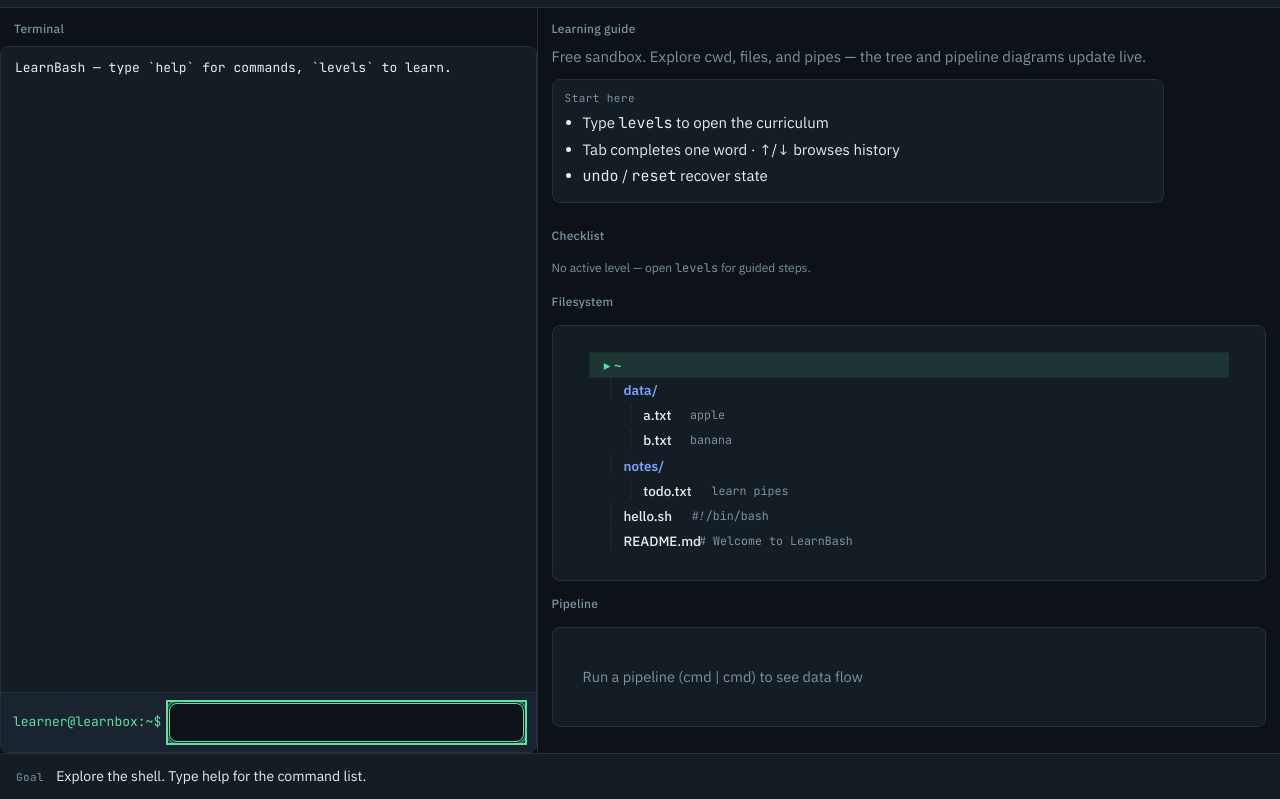
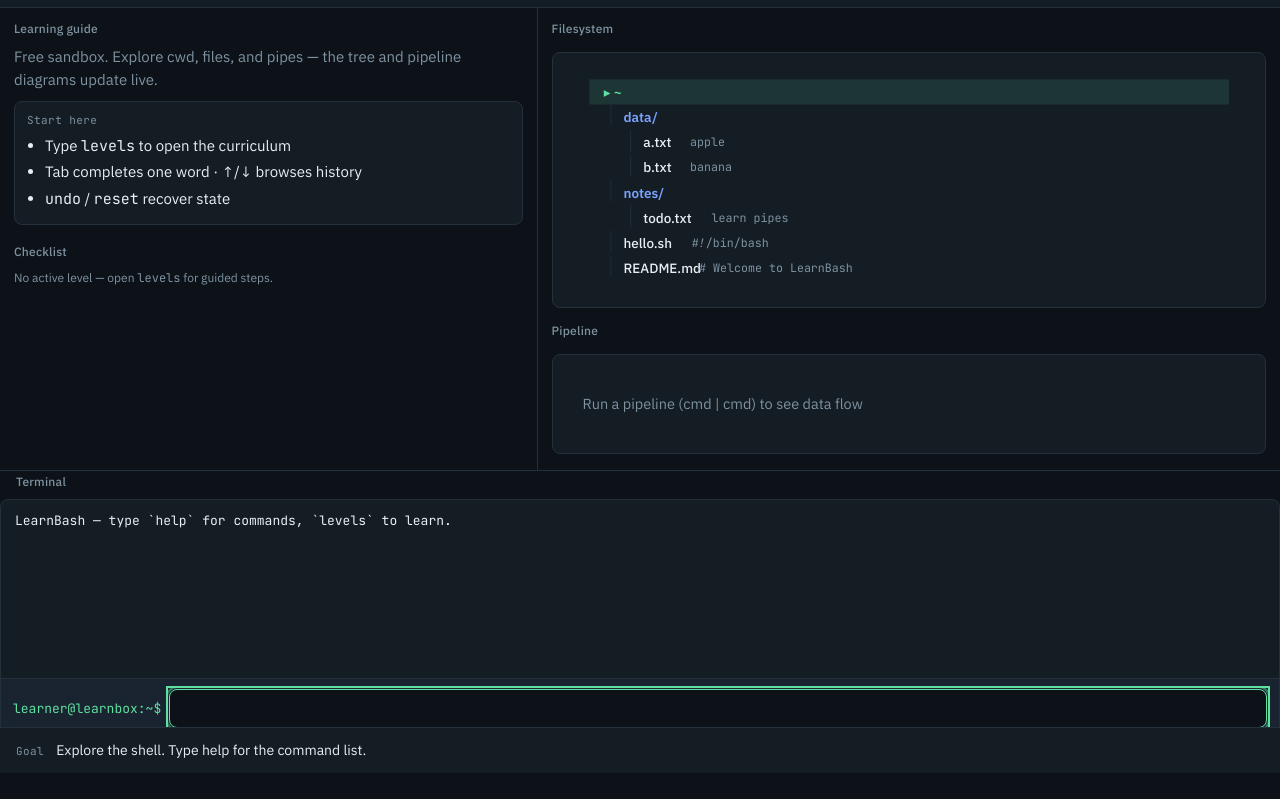
Before and after one commit to alisadeghiaghili/learn-bash, a website: page index.html in a window 1280 px wide. Shown: the part 55-854 px from the top of the page. After the commit the page ends 828 px from the top, so only its background shows below. Drawn offline with Linux system fonts and the light colour scheme.

Commit message:
feat: keep top split panes and span terminal across full width

```diff
--- a/src/style/main.css
+++ b/src/style/main.css
@@ -465,12 +465,21 @@ pre,
   font-weight: 600;
 }
 
-/* —— split: terminal left, viz right (LGB-style) —— */
+/* —— split: two top panes side-by-side, terminal full width below —— */
 .split {
   display: grid;
-  grid-template-columns: minmax(280px, 42%) 1fr;
+  grid-template-columns: 1fr;
+  grid-template-rows: minmax(0, 1fr) minmax(180px, 32vh);
   min-height: 0;
   overflow: hidden;
+}
+
+.split-top {
+  display: grid;
+  grid-template-columns: minmax(260px, 42%) 1fr;
+  min-height: 0;
+  overflow: hidden;
+  border-bottom: 1px solid var(--line);
 }
 
 .pane {
@@ -482,21 +491,61 @@ pre,
   overflow: auto;
 }
 
-.terminal-pane {
+.lesson-pane {
   border-right: 1px solid var(--line);
   background: var(--bg);
-  overflow: hidden;
-  padding: 12px 0 0;
-}
-
-.terminal-pane .pane-label,
-.terminal-pane .tab-cycle {
-  padding-inline: 14px;
 }
 
 .viz-pane {
   background: var(--bg);
   gap: 6px;
+}
+
+/* Terminal: full page width, input stretches edge to edge */
+.terminal-pane {
+  border-top: none;
+  background: var(--bg);
+  width: 100%;
+  padding: 8px 0 0;
+  overflow: hidden;
+}
+
+.terminal-pane .pane-label,
+.terminal-pane .tab-cycle {
+  padding-inline: 16px;
+}
+
+.terminal {
+  flex: 1;
+  display: flex;
+  flex-direction: column;
+  min-height: 160px;
+  width: 100%;
+  background: var(--surface);
+  border: none;
+  border-top: 1px solid var(--line);
+  border-radius: 0;
+  overflow: hidden;
+}
+
+.terminal-form {
+  display: flex;
+  align-items: center;
+  gap: 8px;
+  padding: 12px 16px;
+  border-top: 1px solid var(--line);
+  background: var(--surface-2);
+  width: 100%;
+}
+
+.term-input-wrap {
+  position: relative;
+  flex: 1 1 auto;
+  min-width: 0;
+  width: 100%;
+  border: 1px solid var(--line);
+  border-radius: var(--radius);
+  background: var(--bg);
 }
 
 .pane-label {
@@ -1200,17 +1249,16 @@ pre,
 @media (max-width: 900px) {
   .split {
     grid-template-columns: 1fr;
-    grid-template-rows: auto auto;
+    grid-template-rows: auto minmax(160px, 36vh);
   }
 
-  .terminal-pane {
+  .split-top {
+    grid-template-columns: 1fr;
+  }
+
+  .lesson-pane {
     border-right: none;
     border-bottom: 1px solid var(--line);
-  }
-
-  .terminal {
-    min-height: 220px;
-    height: 40vh;
   }
 
   .share-row {
--- a/src/ui/app.js
+++ b/src/ui/app.js
@@ -295,20 +295,24 @@ function layoutHTML() {
       </div>
     </header>
     <main class="split">
+      <div class="split-top">
+        <section class="pane lesson-pane">
+          <div id="lesson-panel" class="lesson-panel"></div>
+          <div class="pane-label">${escapeHtml(u.checklist)}</div>
+          <div id="checklist" class="checklist"></div>
+          <div id="checks" class="checks" aria-live="polite"></div>
+        </section>
+        <section class="pane viz-pane">
+          <div class="pane-label">${escapeHtml(u.filesystem)}</div>
+          <svg id="tree-svg" class="viz-svg" role="img" aria-label="${escapeHtml(u.filesystem)}"></svg>
+          <div class="pane-label">${escapeHtml(u.pipeline)}</div>
+          <svg id="pipe-svg" class="viz-svg pipe-svg" role="img" aria-label="${escapeHtml(u.pipeline)}"></svg>
+        </section>
+      </div>
       <section class="pane terminal-pane">
         <div class="pane-label">${escapeHtml(u.terminal)}</div>
         <div id="terminal-host"></div>
         <div id="tab-cycle" class="tab-cycle" hidden></div>
-      </section>
-      <section class="pane viz-pane">
-        <div id="lesson-panel" class="lesson-panel"></div>
-        <div class="pane-label">${escapeHtml(u.checklist)}</div>
-        <div id="checklist" class="checklist"></div>
-        <div class="pane-label">${escapeHtml(u.filesystem)}</div>
-        <svg id="tree-svg" class="viz-svg" role="img" aria-label="${escapeHtml(u.filesystem)}"></svg>
-        <div class="pane-label">${escapeHtml(u.pipeline)}</div>
-        <svg id="pipe-svg" class="viz-svg pipe-svg" role="img" aria-label="${escapeHtml(u.pipeline)}"></svg>
-        <div id="checks" class="checks" aria-live="polite"></div>
       </section>
     </main>
     <footer class="goalbar">
```
